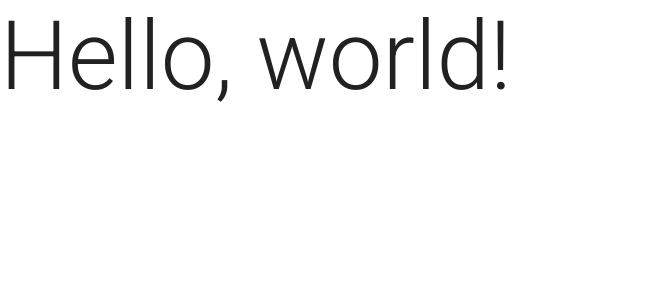
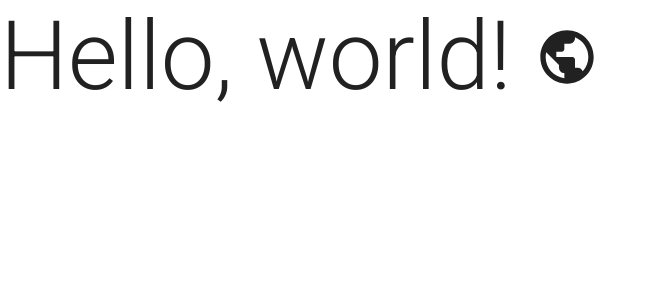
Before and after one commit to ushka1/react-vite-base, a React (Vite) app: page / in a window 1280 px wide. Shown: the top 300 px of the page, without its empty margins (0-649 px from the left). Built offline with nearby package versions, Linux system fonts and the light colour scheme.

Commit message:
install mui icons

```diff
--- a/package.json
+++ b/package.json
@@ -12,6 +12,7 @@
   "dependencies": {
     "@emotion/react": "^11.11.4",
     "@emotion/styled": "^11.11.0",
+    "@mui/icons-material": "^5.15.13",
     "@mui/material": "^5.15.13",
     "react": "^18.2.0",
     "react-dom": "^18.2.0"
--- a/src/App.tsx
+++ b/src/App.tsx
@@ -1,4 +1,5 @@
 import { ThemeProvider } from '@emotion/react';
+import PublicIcon from '@mui/icons-material/Public';
 import { CssBaseline, Typography } from '@mui/material';
 
 import { theme } from '@/config/theme';
@@ -7,7 +8,9 @@ function App() {
   return (
     <ThemeProvider theme={theme}>
       <CssBaseline />
-      <Typography variant='h1'>Hello, world!</Typography>
+      <Typography variant='h1'>
+        Hello, world! <PublicIcon sx={{ fontSize: 64 }} />
+      </Typography>
     </ThemeProvider>
   );
 }
```
Also changed, not shown: 1 other file (tests, documents, lock files or other folders).
